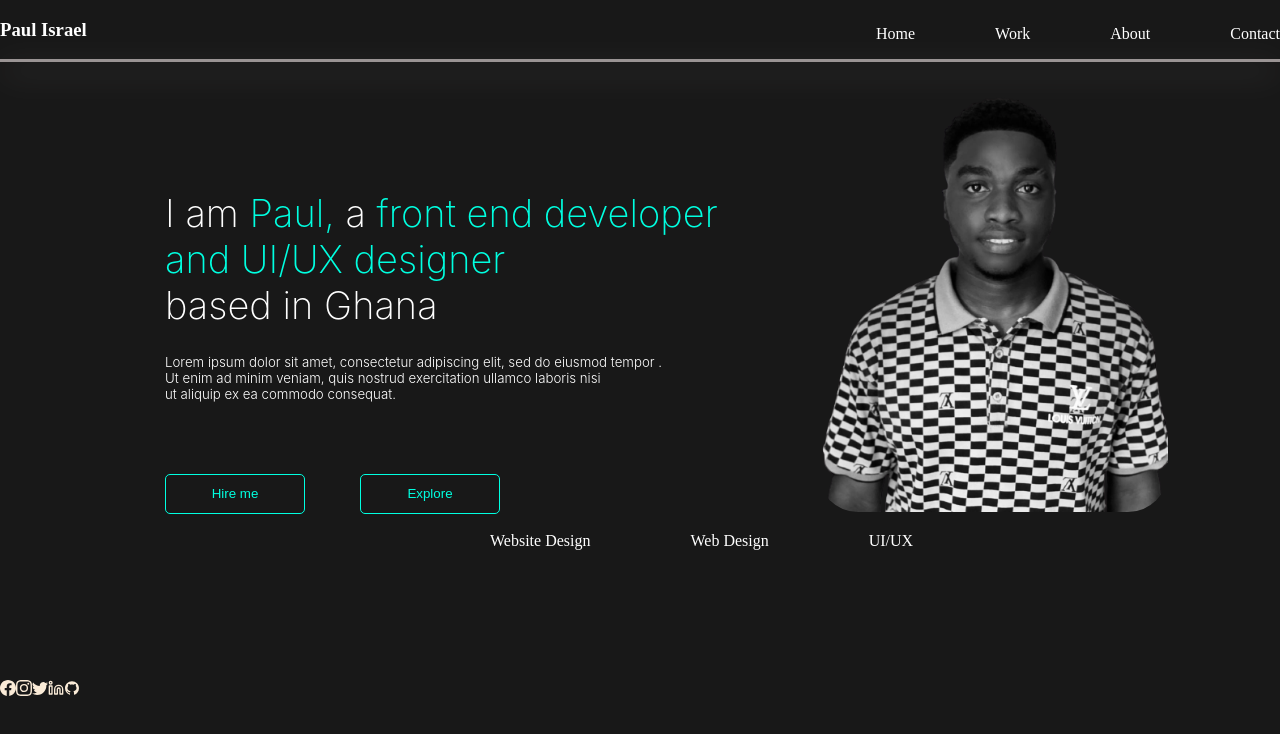
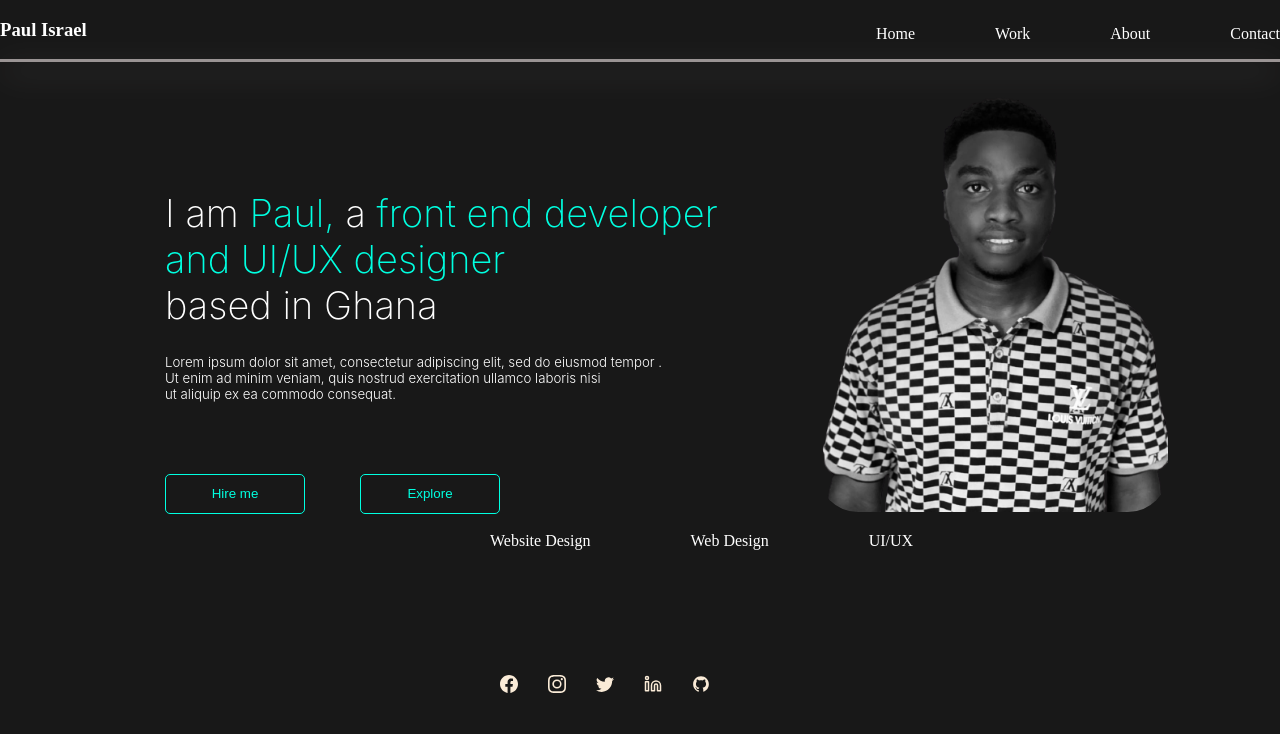
Before and after one commit to paulisreal/reactportfolio, a React (Create React App) app: page / in a window 1280 px wide. Shown: the top 734 px of the page. Built offline with nearby package versions, Linux system fonts and the light colour scheme.

Commit message:
modify iconss

```diff
--- a/src/components/Body.css
+++ b/src/components/Body.css
@@ -52,10 +52,3 @@ font-size: 38px;
    edit{
     color: #00ffe0;
    }
-   .socials{
-    color: antiquewhite;
-
-    justify-content: center;
-    align-content: center;
-    align-items: center;
-   }
--- a/src/components/Socials.css
+++ b/src/components/Socials.css
@@ -1,5 +1,14 @@
-.icons{
+.icons {
     color: antiquewhite;
-    margin-top: 130px;
-    justify-content: space-between;
+    display: flex;
+    margin-top: 125px;
+     margin-left: 500px;
+    font-size: large;
+    align-items: center;
+    gap: 30px;
+
+
    }
+   .icons :hover{
+    cursor: pointer;
+   }
--- a/src/components/Socials.js
+++ b/src/components/Socials.js
@@ -10,8 +10,8 @@ import { AiOutlineGithub} from 'react-icons/ai';
 function Socials() {
   return (
 
-<div className='icons'>
-    <SiFacebook/>
+ <div className='icons'>
+    <SiFacebook />
     <BsInstagram />
     <BsTwitter />
     <FiLinkedin />
```
